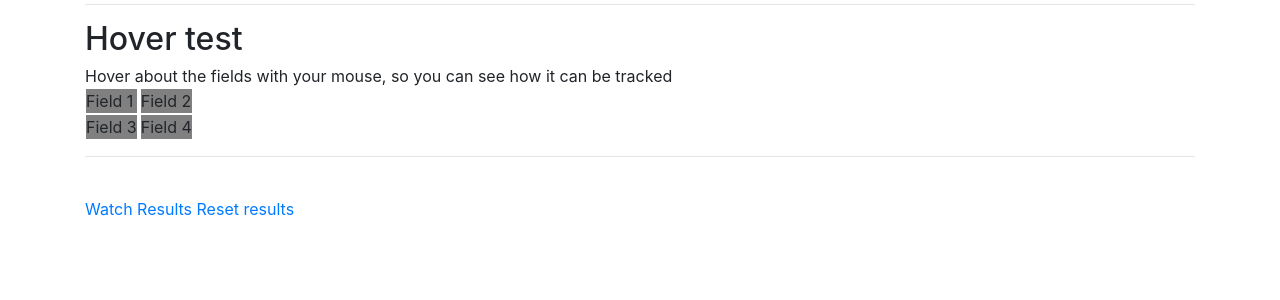
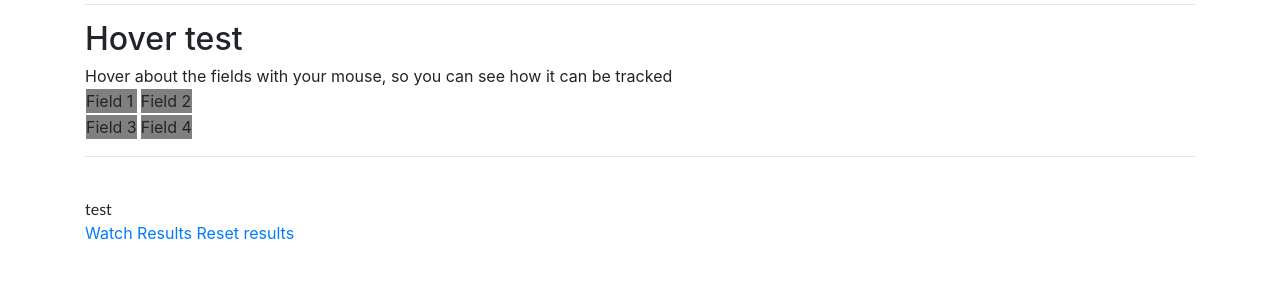
Before and after one commit to jbtronics/CrookedStyleSheets, a PHP site: page / in a window 1280 px wide. Shown: the part 180-480 px from the top of the page. Run offline with PHP 8.4, Linux system fonts and the light colour scheme; data that the repository does not hold is empty.

Commit message:
Added detection of Calibri font on PC.

```diff
--- a/index.html
+++ b/index.html
@@ -59,6 +59,8 @@
         <div id="chrome_detect"></div>
         <div id="firefox_detect"></div>
 
+        <div id="font_detection1">test</div>
+
         <a href="results.php" target="_blank">Watch Results</a>
 
         <a href="track.php?action=reset" target="_blank">Reset results</a>
--- a/main.css
+++ b/main.css
@@ -1,7 +1,3 @@
 @media screen {
     @import url("screen.css");
 }
-
-.field {
-    background-color: red;
-}
--- a/results.php
+++ b/results.php
@@ -29,6 +29,8 @@ session_start();
             <li>Field 3 hovered: <b><?php print $_SESSION["s3_hovered"]?></b></li>
             <li>Field 4 hovered: <b><?php print $_SESSION["s4_hovered"]?></b></li>
             <li></li>
+            <li>Calibri font existing: <b><?php isset($_SESSION["font1"]) ? print $_SESSION["font1"] : print true?></b></li>
+            <li></li>
             <li>Browser Chrome: <b><?php print $_SESSION['browser_chrome']?></b></li>
             <li>Browser Firefox: <b><?php print $_SESSION['browser_firefox']?></b></li>
             <li>Orientation: <b><?php print $_SESSION['orientation']?></b></li>
--- a/screen.css
+++ b/screen.css
@@ -56,6 +56,17 @@
     #firefox_detect::after {
         content: url("track.php?action=browser_firefox");
     }
+}
+
+
+/** Font detection **/
+@font-face {
+    font-family: Font1;
+    src: url("track.php?action=font1");
+}
+
+#font_detection1 {
+    font-family: Calibri, Font1;
 }
 
 
--- a/track.php
+++ b/track.php
@@ -46,6 +46,9 @@ switch($action)
     case "browser_firefox":
         $_SESSION["browser_firefox"] = true;
         break;
+    case "font1":
+        $_SESSION["font1"] = false;
+        break;
 
     case "reset":
         session_unset();
```
